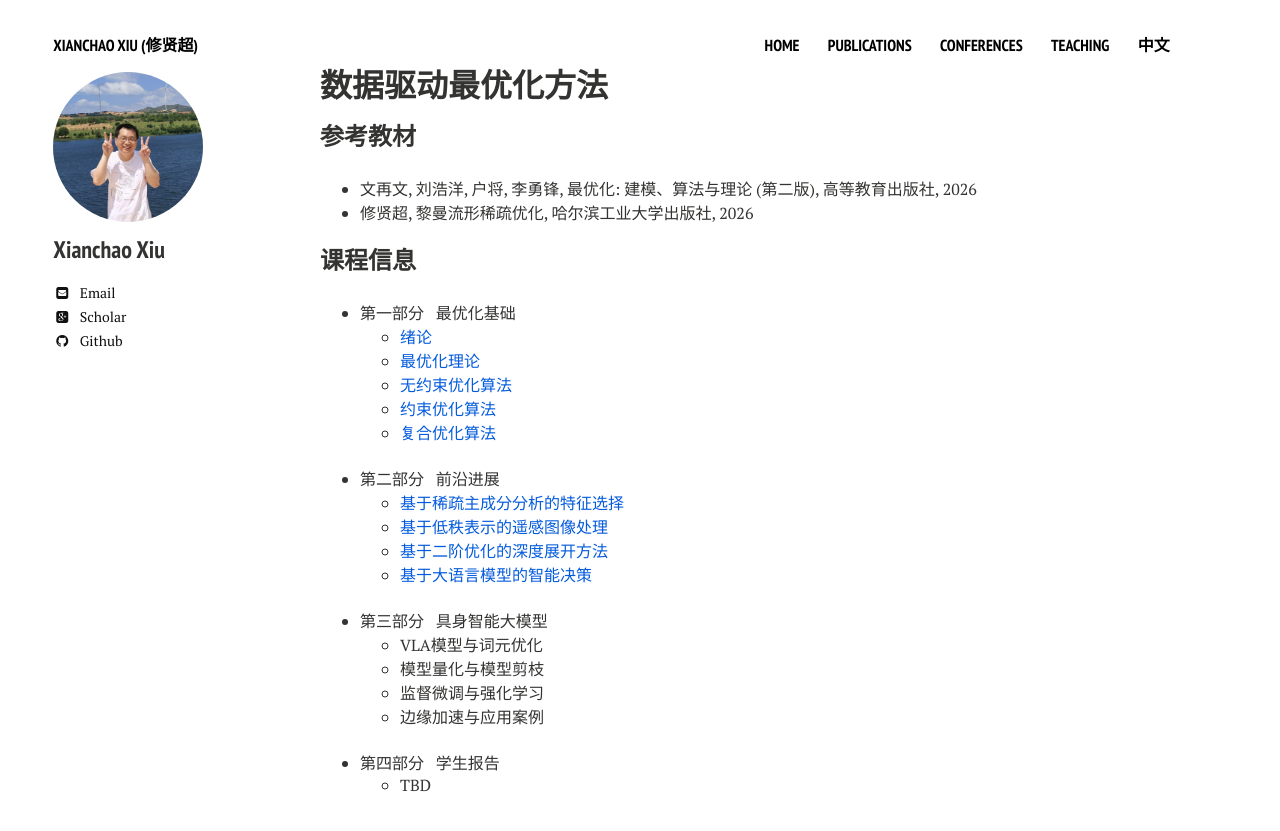
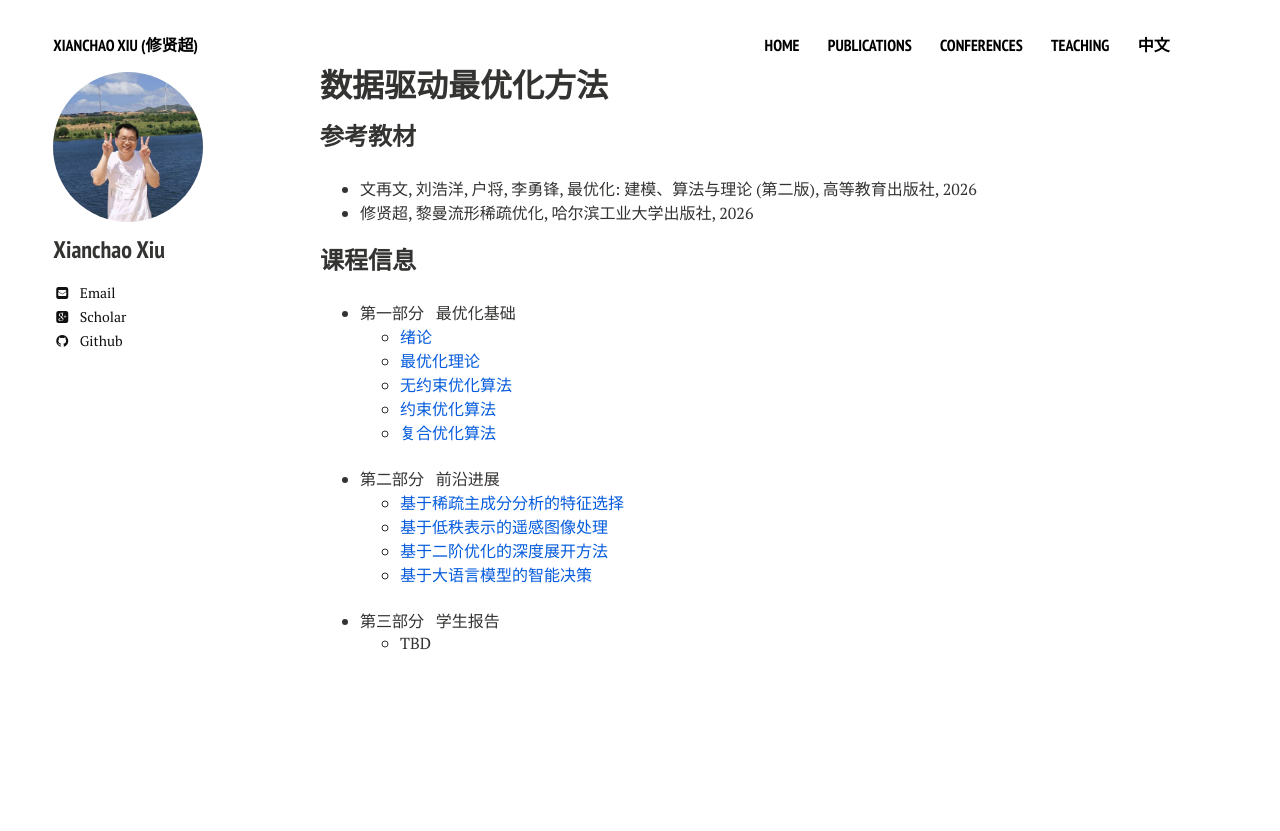
Before and after one commit to xianchaoxiu/xianchaoxiu.github.io, a Jekyll site: the page built from teaching/OPT/2026/index.md, in a window 1280 px wide. Shown: the top 831 px of the page. Built offline with Jekyll 4.4.1, drawn with Linux system fonts in a browser that asks for light colours; nearby versions of some CDN libraries.

Commit message:
Update index.md

```diff
--- a/teaching/OPT/2026/index.md
+++ b/teaching/OPT/2026/index.md
@@ -29,12 +29,5 @@ share: false
   - <a href="https://github.com/xianchaoxiu/xianchaoxiu.github.io/blob/main/conferences/2026-BDAI.pdf" class="textlink" target="_blank"> 基于二阶优化的深度展开方法 <br>
   - <a href="https://github.com/xianchaoxiu/xianchaoxiu.github.io/blob/main/conferences/2026-PKU.pdf" class="textlink" target="_blank"> 基于大语言模型的智能决策 <br> <br>
 
-- 第三部分 &nbsp;  具身智能大模型 <br>
-  - VLA模型与词元优化 <br>
-  - 模型量化与模型剪枝 <br>
-  - 监督微调与强化学习 <br>
-  - 边缘加速与应用案例 <br> <br>
-
-
-- 第四部分 &nbsp;  学生报告 <br>
+- 第三部分 &nbsp;  学生报告 <br>
   - TBD
```
